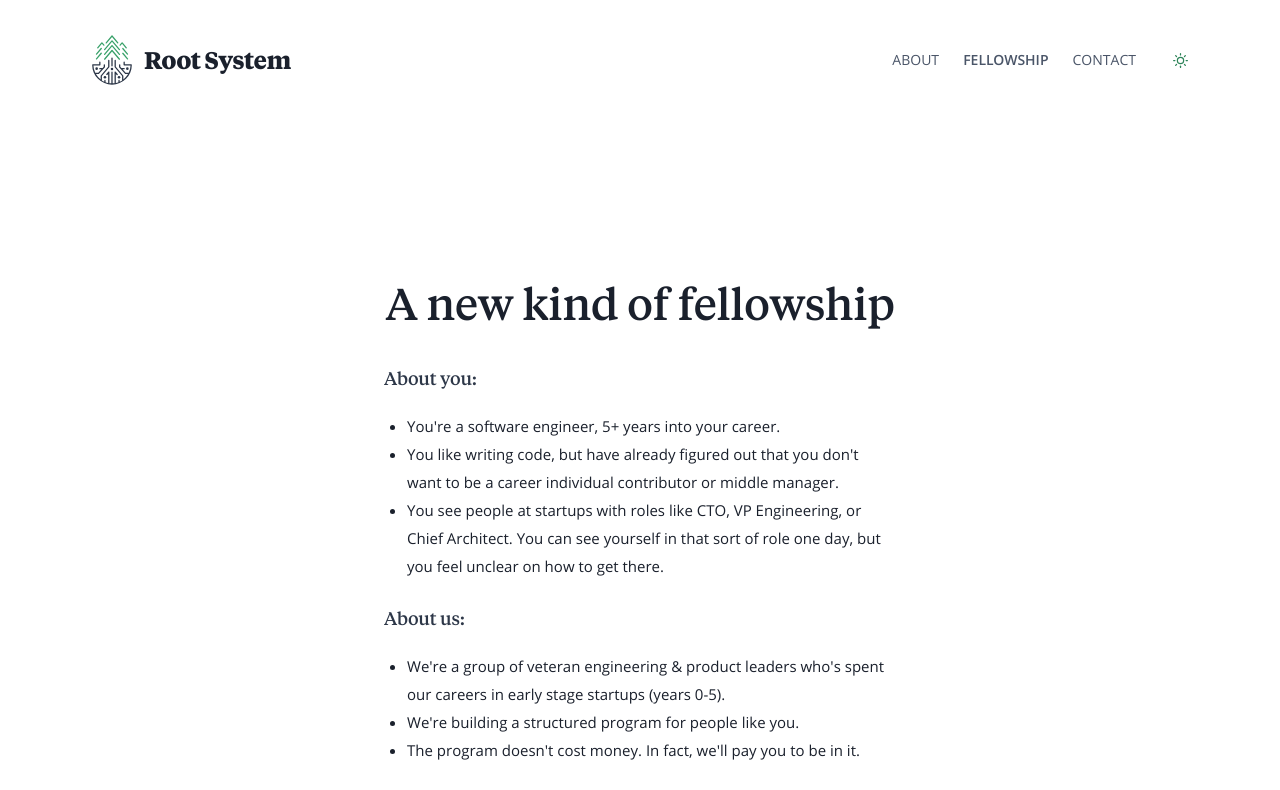
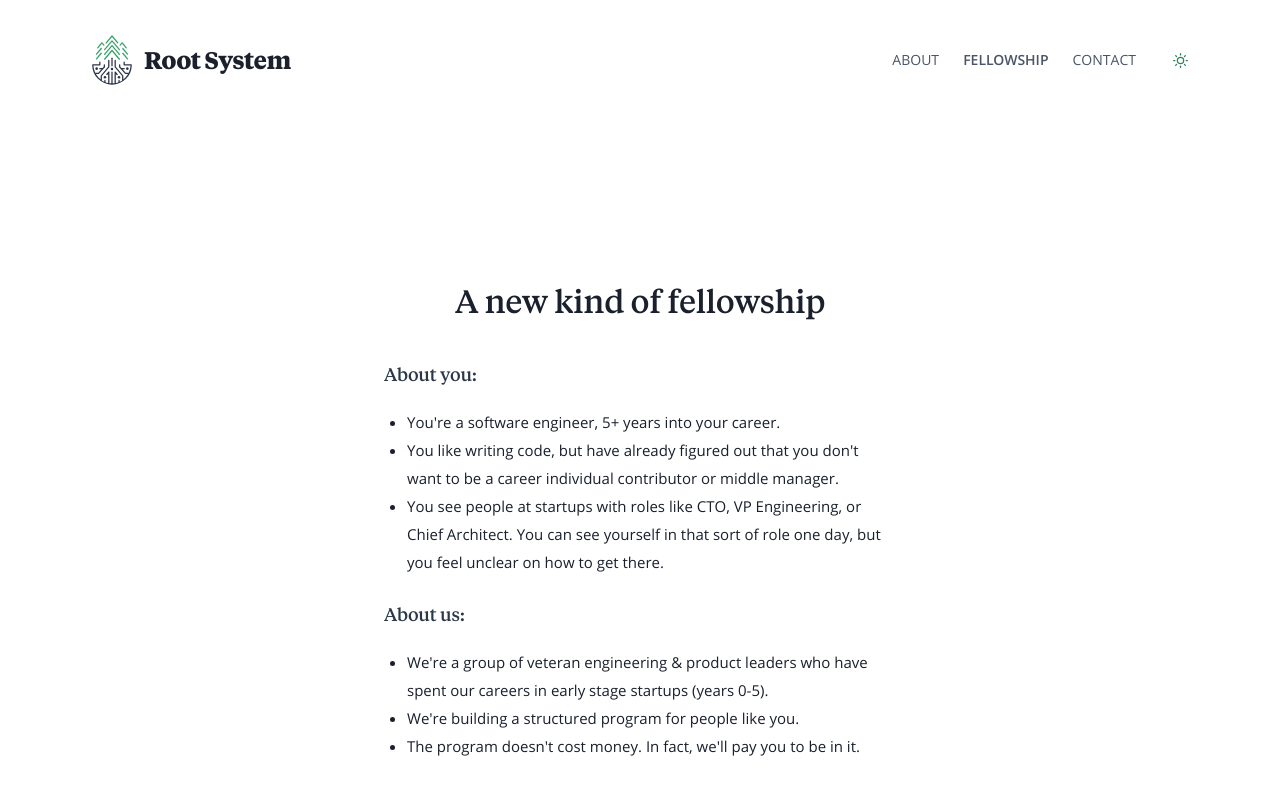
Before and after one commit to rootsystem-dev/rootsystem.com, a Next.js app: page /apply in a window 1280 px wide. Shown: the top 790 px of the page. Built offline with nearby package versions, Linux system fonts and the light colour scheme.

Commit message:
Improvements

```diff
--- a/pages/apply/index.jsx
+++ b/pages/apply/index.jsx
@@ -35,7 +35,14 @@ export default function ApplyPage ({ }) {
         mx="auto"
         pt={{ base: 12, md: 40 }}
       >
-        <Heading as="h1" fontWeight="medium" mb={10} size="3xl" textAlign="center">
+        <Heading
+          as="h1"
+          fontSize="5xl"
+          fontWeight="medium"
+          lineHeight={10}
+          mb={10}
+          textAlign="center"
+        >
           A new kind of fellowship
         </Heading>
         <Box lineHeight={7} maxWidth="lg" mx="auto">
@@ -77,7 +84,7 @@ export default function ApplyPage ({ }) {
           </Heading>
           <UnorderedList fontSize="md" mb={6} pl={2}>
             <ListItem>
-              We're a group of veteran engineering &amp; product leaders who's spent our careers in early stage startups (years 0-5).
+              We're a group of veteran engineering &amp; product leaders who have spent our careers in early stage startups (years 0-5).
             </ListItem>
             <ListItem>
               We're building a structured program for people like you.
--- a/pages/index.jsx
+++ b/pages/index.jsx
@@ -13,9 +13,10 @@ export default function HomePage ({ }) {
       >
         <Heading
           as="h1"
+          fontSize="5xl"
           fontWeight="medium"
+          lineHeight={10}
           mb={1}
-          size="3xl"
           textAlign="center"
         >
           A new kind of venture firm
```
Also changed, not shown: pages/about/index.jsx (+8 -1 lines), pages/contact/index.jsx (+15 -2 lines).
